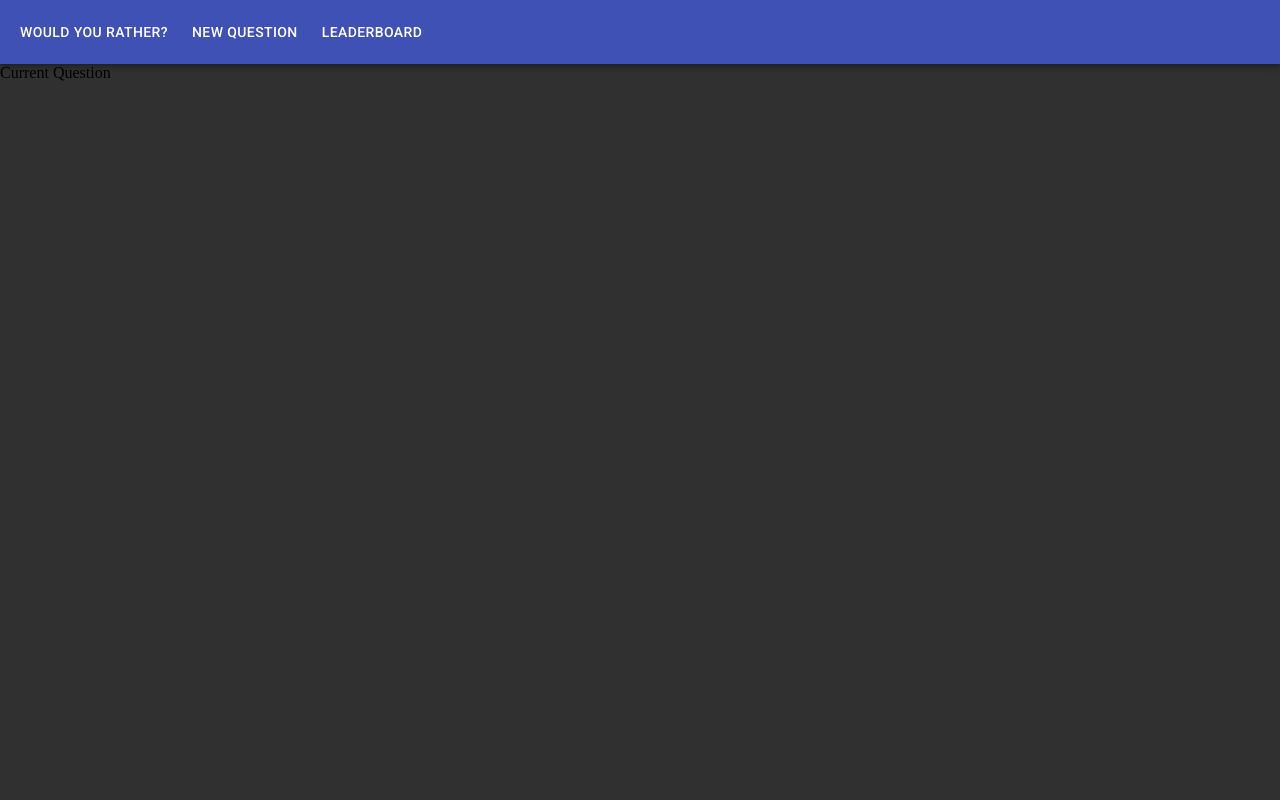
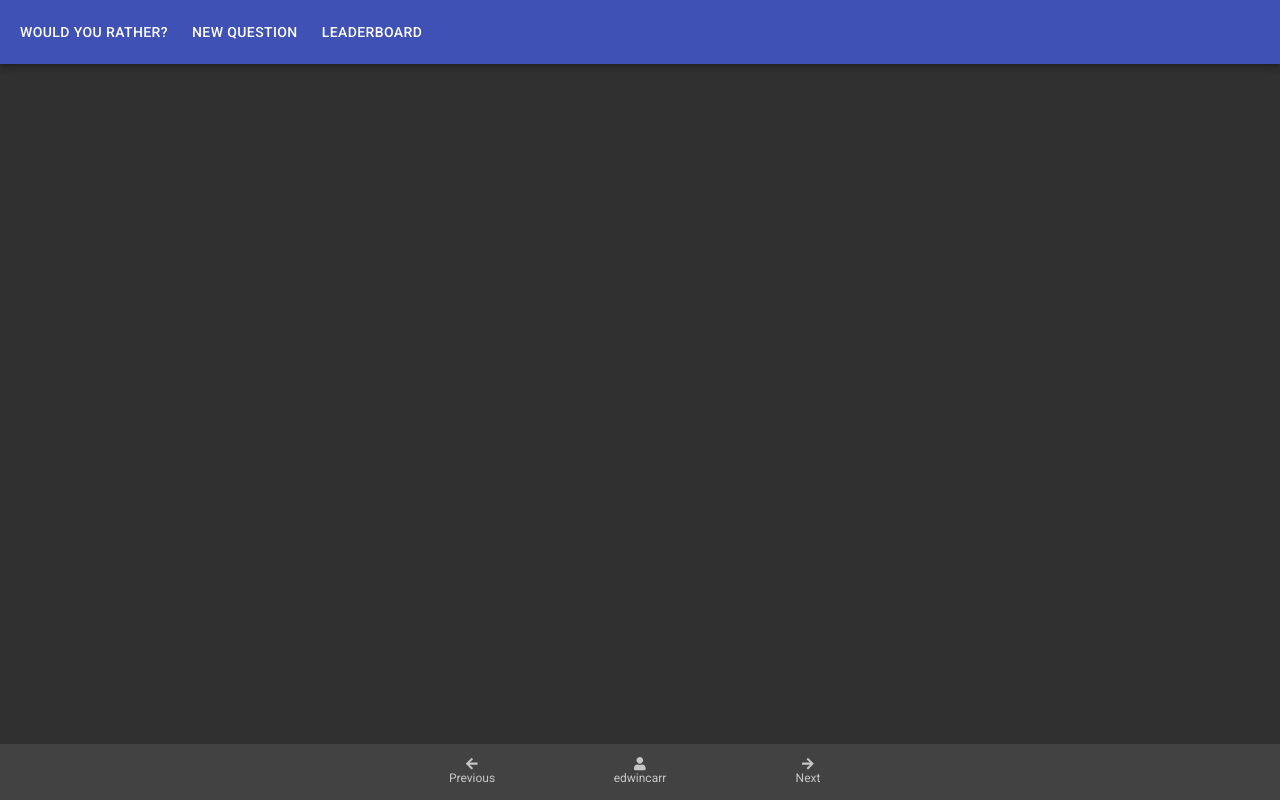
Before and after one commit to Flixbox/would-you-rather, a React (Create React App) app: page /#/ in a window 1280 px wide. Both pictures are taken after a click on the button "CATHERINE GREGORY". Built offline with nearby package versions, Linux system fonts and the light colour scheme.

Commit message:
feat: added bottom nav with font awesome icons to the current question view

```diff
--- a/package.json
+++ b/package.json
@@ -4,6 +4,9 @@
     "private": true,
     "homepage": "https://flixbox.github.io/would-you-rather/",
     "dependencies": {
+        "@fortawesome/fontawesome-svg-core": "^1.2.17",
+        "@fortawesome/free-solid-svg-icons": "^5.8.1",
+        "@fortawesome/react-fontawesome": "^0.1.4",
         "@material-ui/core": "^3.9.3",
         "react": "^16.8.6",
         "react-dom": "^16.8.6",
--- a/public/index.html
+++ b/public/index.html
@@ -11,6 +11,6 @@
     </head>
     <body>
         <noscript>You need to enable JavaScript to run this app.</noscript>
-        <div id="root"></div>
+        <div id="root" style="height: 100vh;display: flex;flex-direction:column;"></div>
     </body>
 </html>
--- a/src/views/CurrentQuestion.js
+++ b/src/views/CurrentQuestion.js
@@ -1,6 +1,34 @@
-import React, { Component } from 'react'
+import React, { Component, Fragment } from 'react'
 import { connect } from 'react-redux'
 import { handleRetrieveNewQuestion } from '../actions/questions'
+
+import classNames from 'classnames'
+import { withStyles } from '@material-ui/core/styles'
+import {
+    Typography,
+    Button,
+    Avatar,
+    Grid,
+    BottomNavigation,
+    BottomNavigationAction,
+} from '@material-ui/core'
+
+import { FontAwesomeIcon } from '@fortawesome/react-fontawesome'
+import { faArrowRight, faArrowLeft, faUser } from '@fortawesome/free-solid-svg-icons'
+
+const styles = {
+    main: {},
+    option: {
+        flex: '1 0 auto',
+        width: '50%',
+    },
+    footer: {
+        position: 'absolute',
+        bottom: 0,
+        left: 0,
+        right: 0,
+    },
+}
 
 class CurrentQuestion extends Component {
     componentDidMount = () => {
@@ -18,9 +46,41 @@ class CurrentQuestion extends Component {
     }
 
     render() {
-        const { currentQuestion } = this.props.questions
-        console.log('Current question:', currentQuestion)
-        return <div>Current Question</div>
+        const { classes } = this.props
+        const { currentQuestion, questions } = this.props.questions
+
+        if (!currentQuestion) {
+            return (
+                <Grid container justify="center" alignItems="center" className={classes.main}>
+                    <Typography>Loading question...</Typography>
+                </Grid>
+            )
+        }
+
+        const { id, author, optionOne, optionTwo } = questions[currentQuestion]
+
+        return (
+            <Fragment>
+                <div className={classes.main}>
+                    <div className={classNames(classes.option, classes.optionOne)} />
+                    <div className={classNames(classes.option, classes.optionTwo)} />
+                </div>
+                <BottomNavigation showLabels className={classes.footer}>
+                    <BottomNavigationAction
+                        label="Previous"
+                        icon={<FontAwesomeIcon icon={faArrowLeft} />}
+                    />
+                    <BottomNavigationAction
+                        label={author}
+                        icon={<FontAwesomeIcon icon={faUser} />}
+                    />
+                    <BottomNavigationAction
+                        label="Next"
+                        icon={<FontAwesomeIcon icon={faArrowRight} />}
+                    />
+                </BottomNavigation>
+            </Fragment>
+        )
     }
 }
 
@@ -31,4 +91,6 @@ function mapStateToProps({ authedUser, questions, currentQuestion }) {
     }
 }
 
-export default connect(mapStateToProps)(CurrentQuestion)
+const StyledCurrentQuestion = withStyles(styles)(CurrentQuestion)
+
+export default connect(mapStateToProps)(StyledCurrentQuestion)
```
Also changed, not shown: 1 other file (tests, documents, lock files or other folders).
